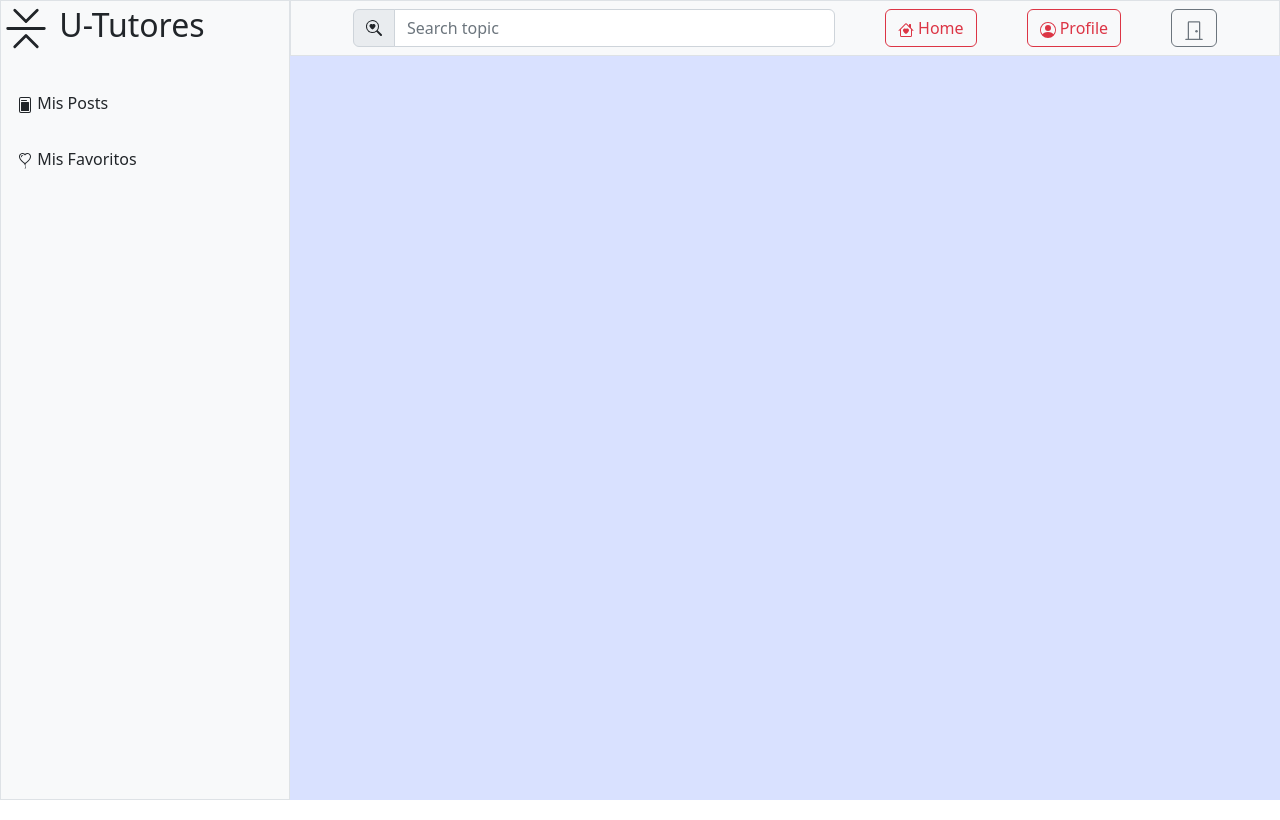
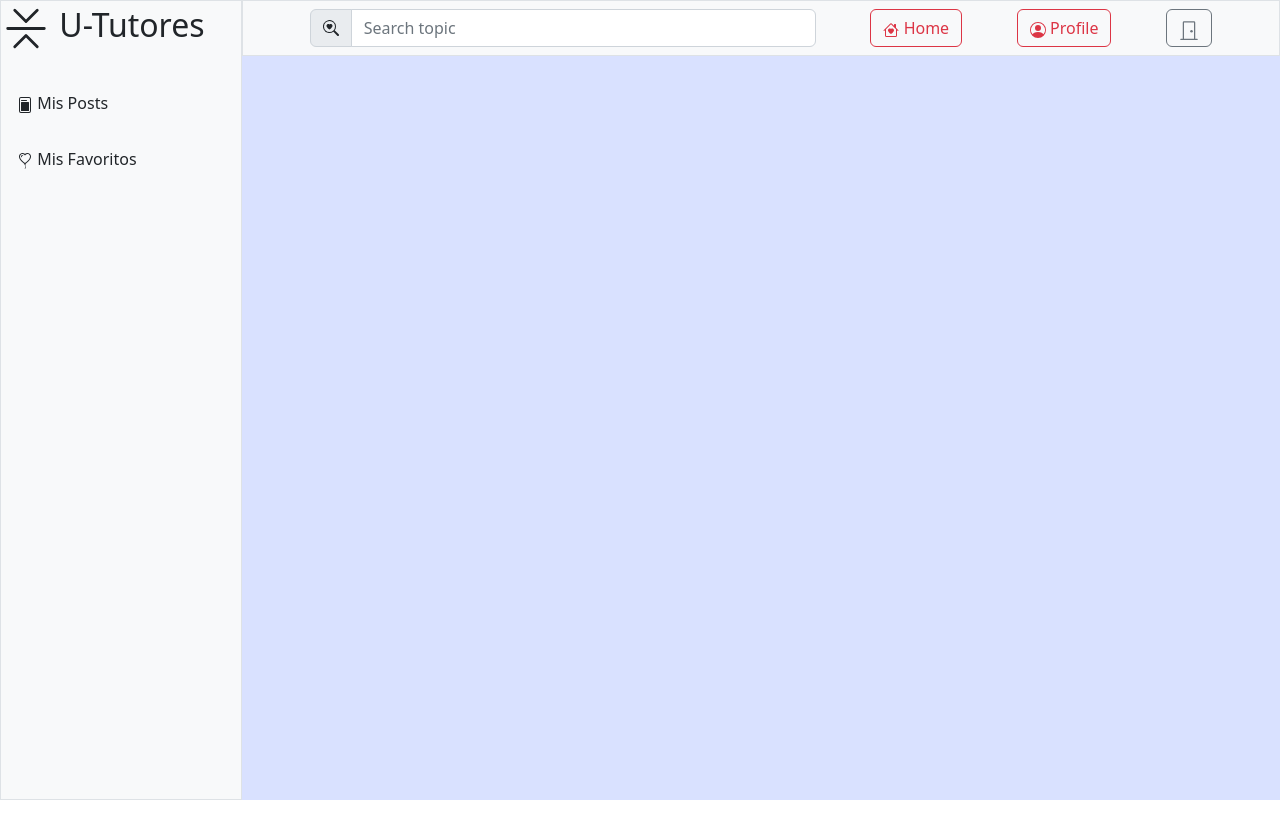
Before and after one commit to DCC-CC4401/2022-2-Grupo-6, a Django app: page /accounts/home in a window 1280 px wide. Run offline with Django 3.2, Linux system fonts and the light colour scheme.

Commit message:
fusion con paula alkad

```diff
--- a/tutoria/app_inicial/static/app_inicial/style.css
+++ b/tutoria/app_inicial/static/app_inicial/style.css
@@ -35,7 +35,7 @@
   }
 
   #sidebar-container .menu {
-    width: 18rem;
+    width: 15rem;
   }
 
   #content-wrapper.toggled #sidebar-container {
--- a/tutoria/app_inicial/templates/registration/home.html
+++ b/tutoria/app_inicial/templates/registration/home.html
@@ -98,15 +98,10 @@
 
   </form>
 
-
         </ul>
       </div>
     </nav>
      </div>
 
-
-
-
-
 </body>
 </html>
--- a/tutoria/app_inicial/templates/registration/login.html
+++ b/tutoria/app_inicial/templates/registration/login.html
@@ -24,7 +24,7 @@
             <p class="col-lg-10 fs-4">¡Bienvenido de nuevo!</p>
           </div>
           <div class="col-md-10 mx-auto col-lg-5">
-            {% block content %}
+
             <form method=post class="p-4 p-md-5 border rounded-3 bg-light">
               {% csrf_token %}
                   <div class="form-floating mb-3">
```
